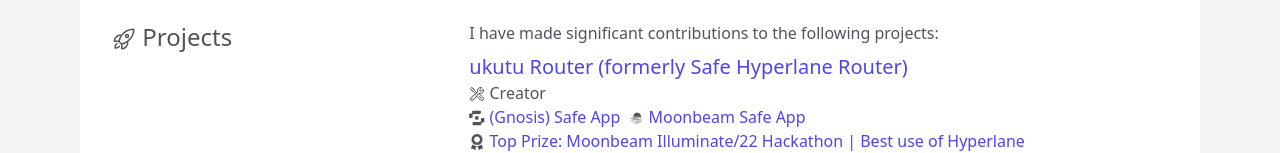
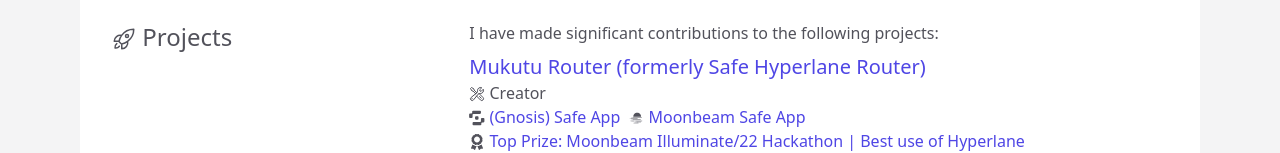
Before and after one commit to davidsemakula/davidsemakula.github.io, a Gatsby site: page / in a window 1280 px wide. Shown: the part 565-718 px from the top of the page. Built offline with nearby package versions, Linux system fonts and the light colour scheme; Gatsby itself is replaced by a stand-in of ours.

Commit message:
fix typo

```diff
--- a/src/helpers/data.tsx
+++ b/src/helpers/data.tsx
@@ -209,7 +209,7 @@ export const MY_SKILLS: Array<GeneralTagInput> = [
 
 export const MY_PROJECTS: Array<ProjectInput> = [
   {
-    name: 'ukutu Router (formerly Safe Hyperlane Router)',
+    name: 'Mukutu Router (formerly Safe Hyperlane Router)',
     website: 'https://github.com/mukutu-tech/mukutu-safe',
     role: ROLES.CREATOR,
     platforms: [
```
